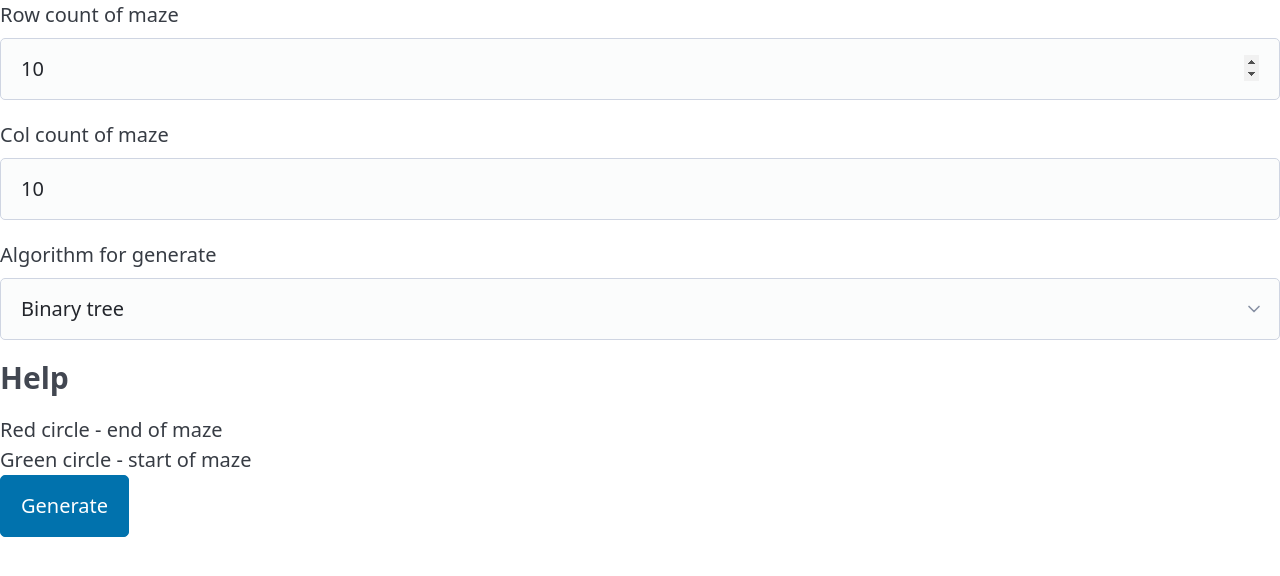
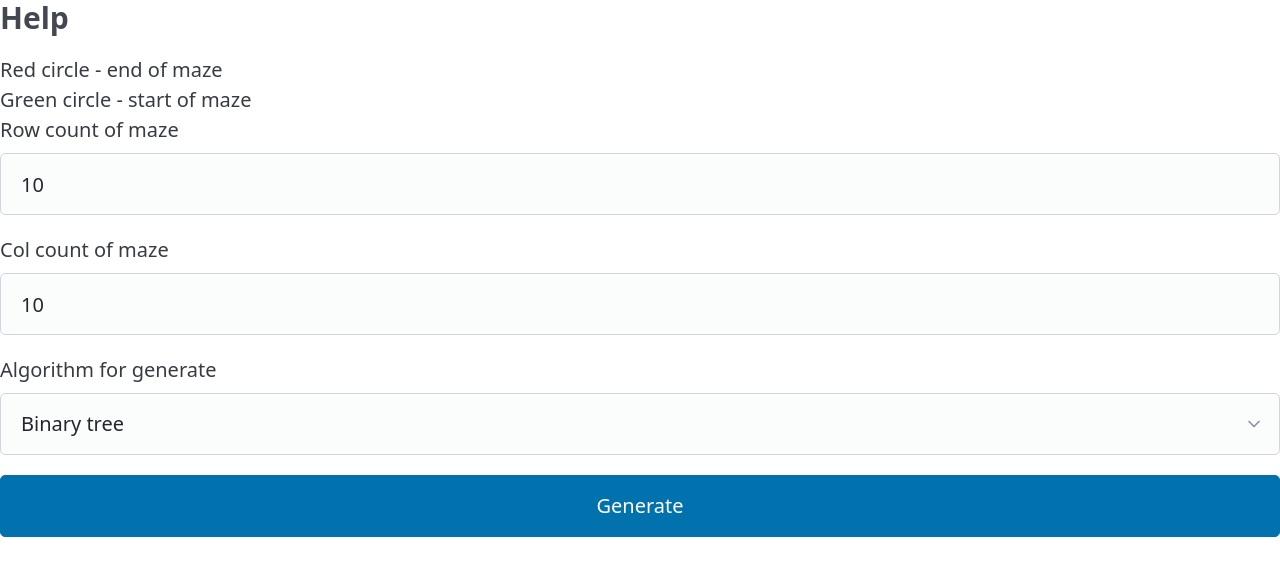
Before and after one commit to nifle3/jsMazeGenerator, a website with bundled scripts: page index.html in a window 1280 px wide. Built offline with nearby package versions, Linux system fonts and the light colour scheme.

Commit message:
change simple input to form

```diff
--- a/index.html
+++ b/index.html
@@ -20,18 +20,6 @@
         </style>
     </head>
     <body>
-        <div>
-            <label for="rowcount">Row count of maze</label>
-            <input type="number" id="rowcount" min="3" max="20" value="10"/>
-        </div>
-        <div>
-            <label for="colcount">Col count of maze</label>
-            <input type="number" id="colcount" min="3" max="20" value="10"/>
-        </div>
-        <div>
-            <label for="algo-select">Algorithm for generate</label>
-            <select id="algo-select"></select>
-        </div>
         <div class="help-div">
             <h3>
                 Help
@@ -39,7 +27,21 @@
             <span>Red circle - end of maze</span>
             <span>Green circle - start of maze</span>
         </div>
-        <button id="generate-button">Generate</button>
+        <form id="form">
+            <div>
+                <label for="rowcount">Row count of maze</label>
+                <input type="number" id="rowcount" min="3" max="20" value="10"/>
+            </div>
+            <div>
+                <label for="colcount">Col count of maze</label>
+                <input type="number" id="colcount" min="3" max="20" value="10"/>
+            </div>
+            <div>
+                <label for="algo-select">Algorithm for generate</label>
+                <select id="algo-select"></select>
+            </div>
+            <button id="generate-button" type="submit">Generate</button>
+        </form>
         <canvas id="canvas-maze" class="canvas-maze" width="0" height="0"></canvas>
     </body>
 </html>
--- a/src/index.ts
+++ b/src/index.ts
@@ -12,8 +12,9 @@ function getObjectBySelector<T extends HTMLElement>(selector: string): T {
   return element as T;
 }
 
-function onClickGenerateButton(event): void {
+function onFormSubmit(event: Event): void {
   console.debug("click on generate button");
+  event.preventDefault();
 
   const rowCount = rowCountInput.value as unknown as number;
   const colCount = colCountInput.value as unknown as number;
@@ -125,7 +126,7 @@ const widthPerCol = 50;
 const rowCountInput = getObjectBySelector<HTMLInputElement>("#rowcount");
 const colCountInput = getObjectBySelector<HTMLInputElement>("#colcount");
 const algoSelect = getObjectBySelector<HTMLSelectElement>("#algo-select");
-const generateButton = getObjectBySelector<HTMLButtonElement>("#generate-button");
+const form = getObjectBySelector<HTMLFormElement>("#form");
 const mazeCanvas = getObjectBySelector<HTMLCanvasElement>("#canvas-maze");
 const context = mazeCanvas.getContext("2d");
 if (!context) {
@@ -137,4 +138,4 @@ for (const algoName of Object.keys(generators)) {
   algoSelect.add(option);
 }
 
-generateButton.addEventListener("click", onClickGenerateButton);
+form.addEventListener("submit", onFormSubmit);
```
